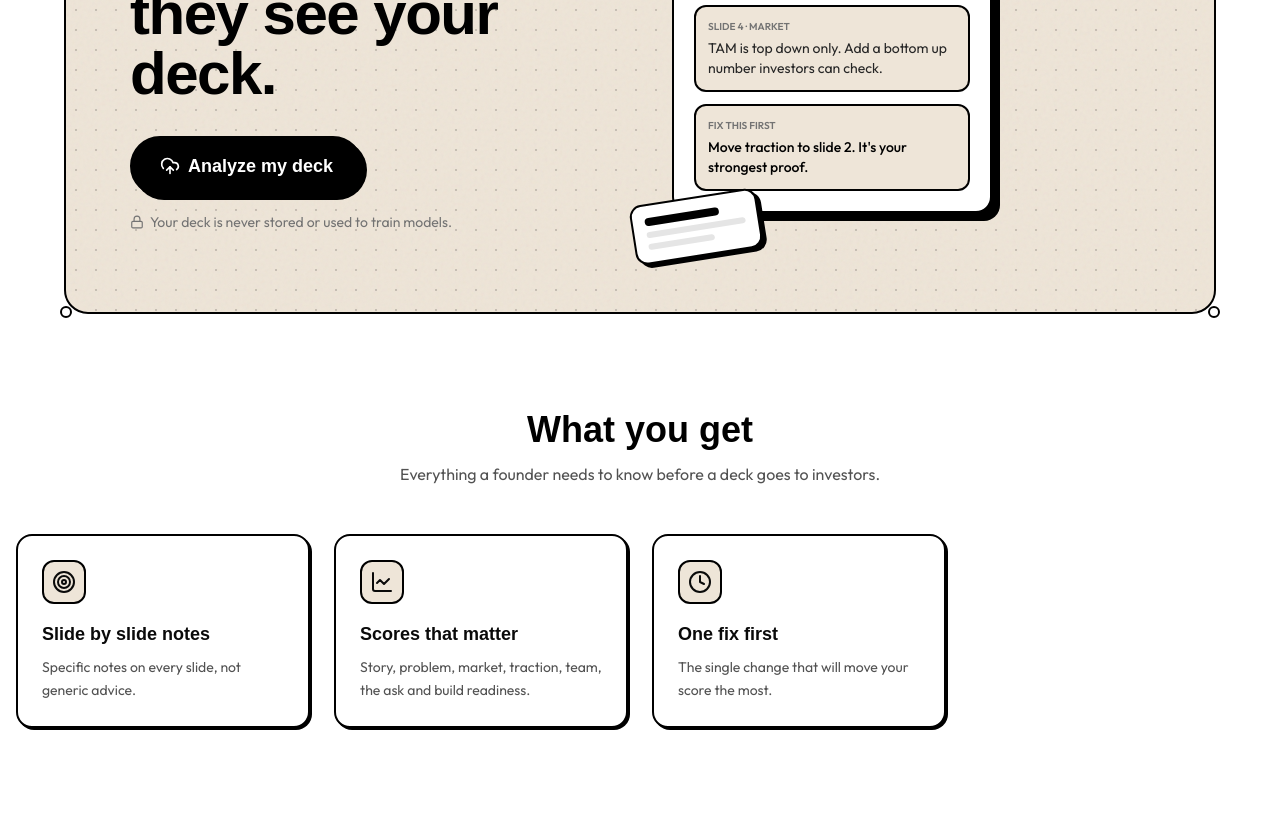
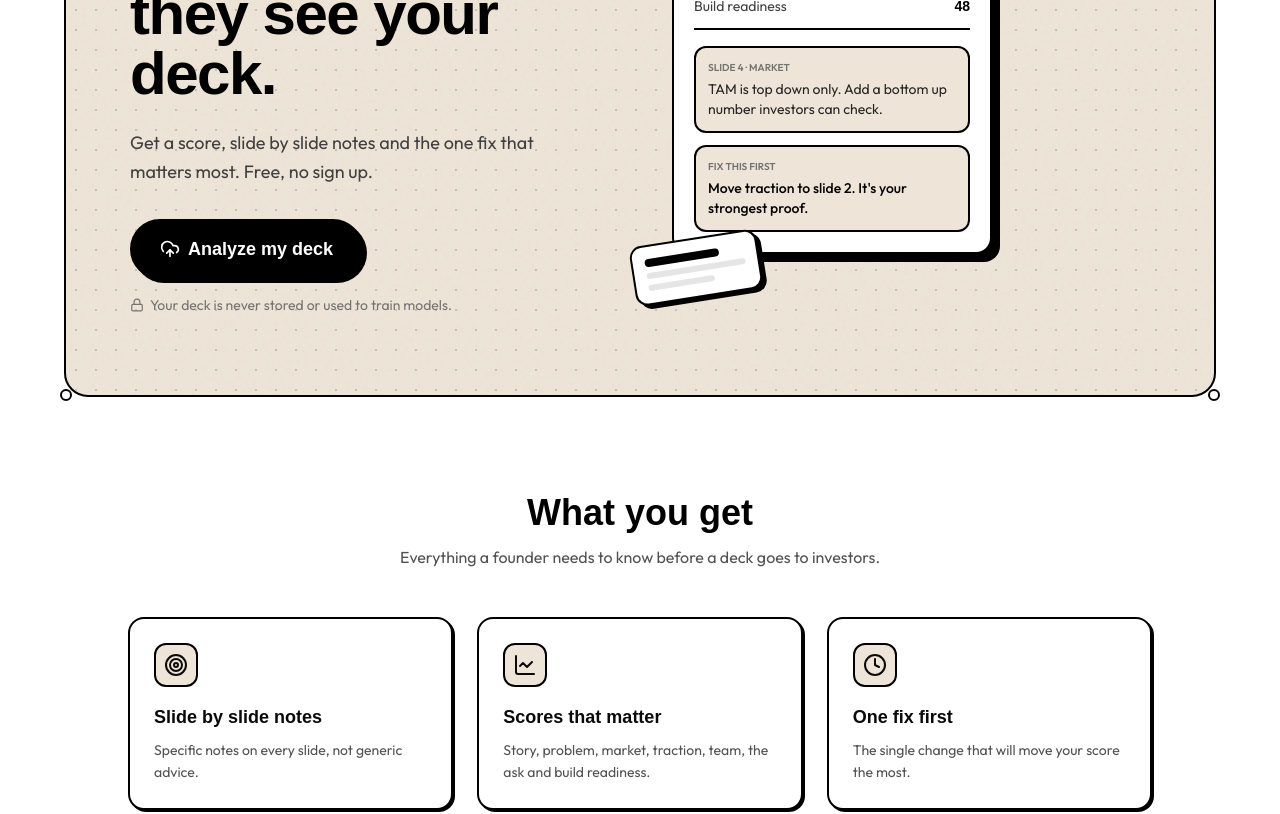
Before and after one commit to RajatMungali/Crework-PitchLens, a Next.js app: page / in a window 1280 px wide. Shown: the part 460-1274 px from the top of the page. Built offline with nearby package versions, Linux system fonts and the light colour scheme.

Commit message:
[X] changes

```diff
--- a/app/page.tsx
+++ b/app/page.tsx
@@ -9,18 +9,11 @@ import {
   UploadCloud,
   Lock,
 } from "lucide-react";
-import { useState } from "react";
 import Navbar from "@/components/Navbar";
 import Footer from "@/components/Footer";
 import { useRouter } from "next/navigation";
 
 const features = [
-  // {
-  //   icon: <Sparkles className="h-6 w-6" />,
-  //   title: "Investor lens",
-  //   description:
-  //     "Reads your deck the way a seed investor would, benchmarked against [X] decks that raised.",
-  // },
   {
     icon: <Target className="h-6 w-6" />,
     title: "Slide by slide notes",
@@ -67,10 +60,8 @@ const subscores = [
 
 export default function Home() {
   const router = useRouter();
-  const [isUploading, setIsUploading] = useState(false);
 
   const handleAnalyzeDeck = () => {
-    setIsUploading(true);
     router.push("/result");
   };
 
@@ -104,11 +95,10 @@ export default function Home() {
                 <h1 className="font-grotesk text-5xl font-bold leading-[1.05] tracking-tight text-black md:text-6xl">
                   Know what investors will question before they see your deck.
                 </h1>
-                {/* <p className="mt-6 max-w-md text-lg leading-relaxed text-neutral-700">
+                <p className="mt-6 max-w-md text-lg leading-relaxed text-neutral-700">
                   Get a score, slide by slide notes and the one fix that matters
-                  most. Benchmarked against [X] decks that raised. Free, no sign
-                  up.
-                </p> */}
+                  most. Free, no sign up.
+                </p>
 
                 <motion.button
                   onClick={handleAnalyzeDeck}
@@ -128,7 +118,7 @@ export default function Home() {
               </motion.div>
 
               <div className="relative hidden md:block">
-                {/* sample report preview card — replaces the old floating score badge */}
+                {/* sample report preview card */}
                 <motion.div
                   initial={{ opacity: 0, scale: 0.94 }}
                   animate={{ opacity: 1, scale: 1 }}
@@ -221,7 +211,7 @@ export default function Home() {
           </div>
         </section>
 
-        {/* FEATURES — bento grid */}
+        {/* FEATURES */}
         <section className="container mx-auto px-4 pb-24">
           <div className="mx-auto max-w-2xl text-center">
             <h2 className="font-grotesk text-3xl font-bold text-black md:text-4xl">
@@ -233,7 +223,7 @@ export default function Home() {
             </p>
           </div>
 
-          <div className="mt-12 grid gap-6 sm:grid-cols-2 lg:grid-cols-4">
+          <div className="mx-auto mt-12 grid max-w-5xl gap-6 md:grid-cols-3">
             {features.map((feature, index) => (
               <motion.div
                 key={feature.title}
```
